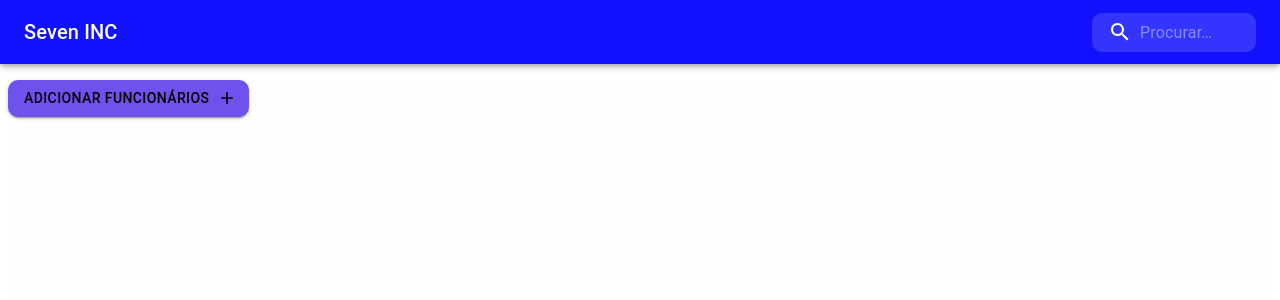
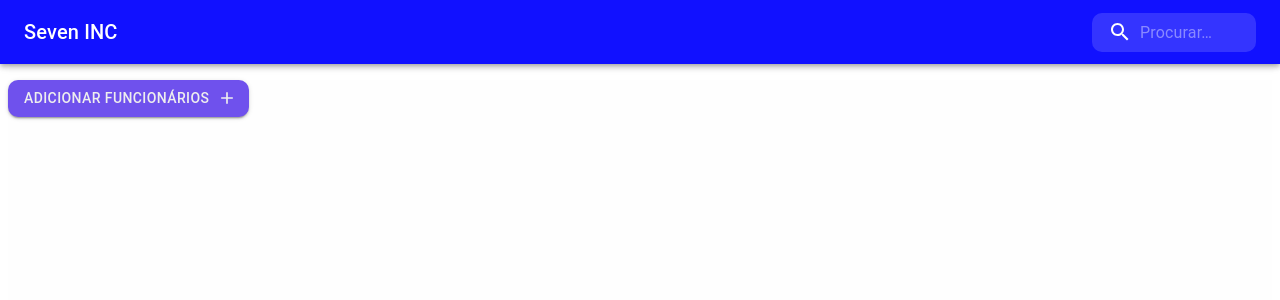
Before and after one commit to wesleywcr/INC, a React (Vite) app: page / in a window 1280 px wide. Shown: the top 300 px of the page. Built offline with nearby package versions, Linux system fonts and the light colour scheme.

Commit message:
:sparkles:feat: new colors

```diff
--- a/src/styles/theme.ts
+++ b/src/styles/theme.ts
@@ -14,8 +14,8 @@ export const theme = createTheme({
     secondary: {
       main: '#6f51ed',
       light: '#fff',
-      dark: '#ba000d',
-      contrastText: '#000',
+      dark: '#645CAA',
+      contrastText: '#EEEEEE',
     },
   },
 });
```
